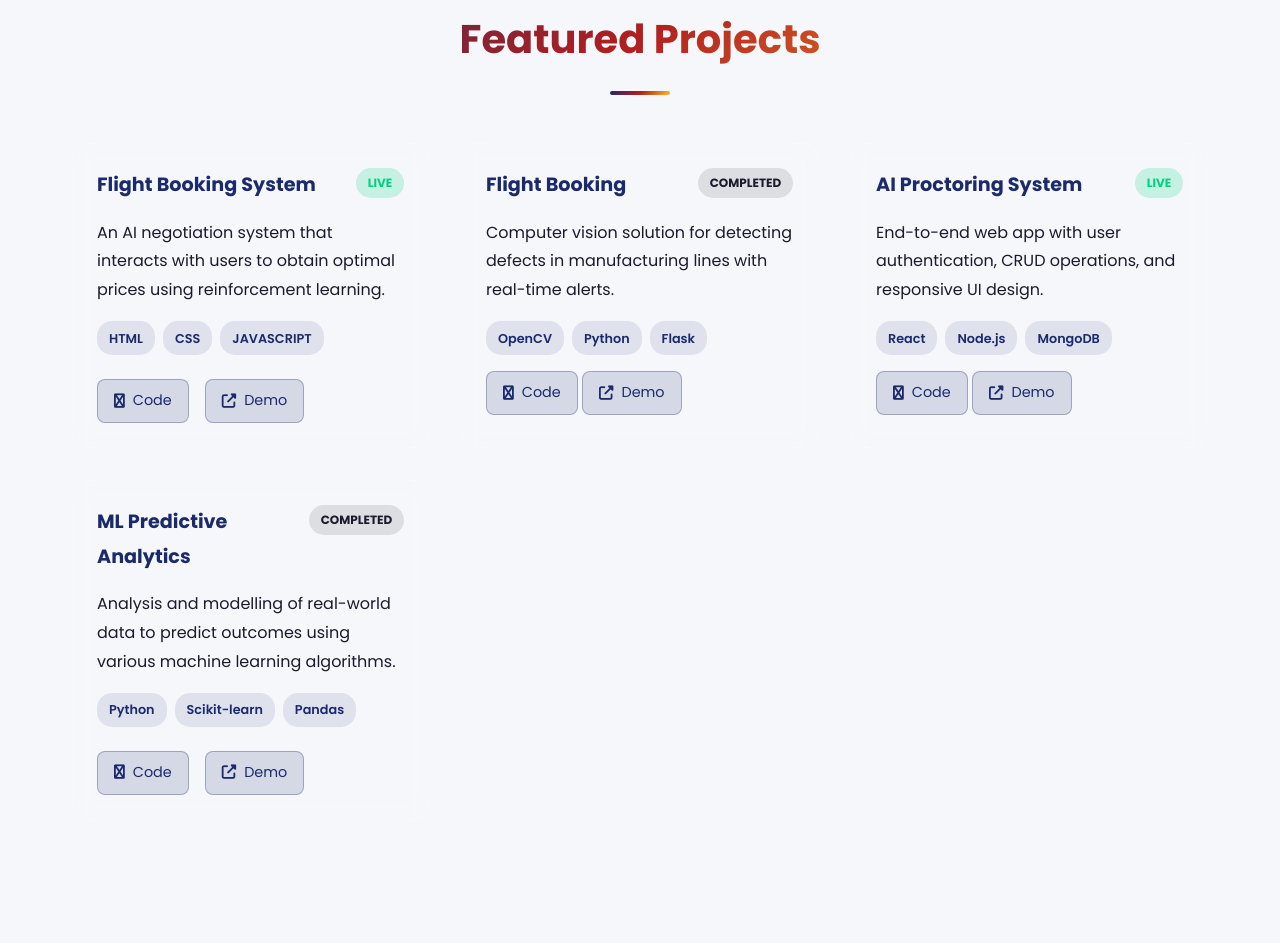
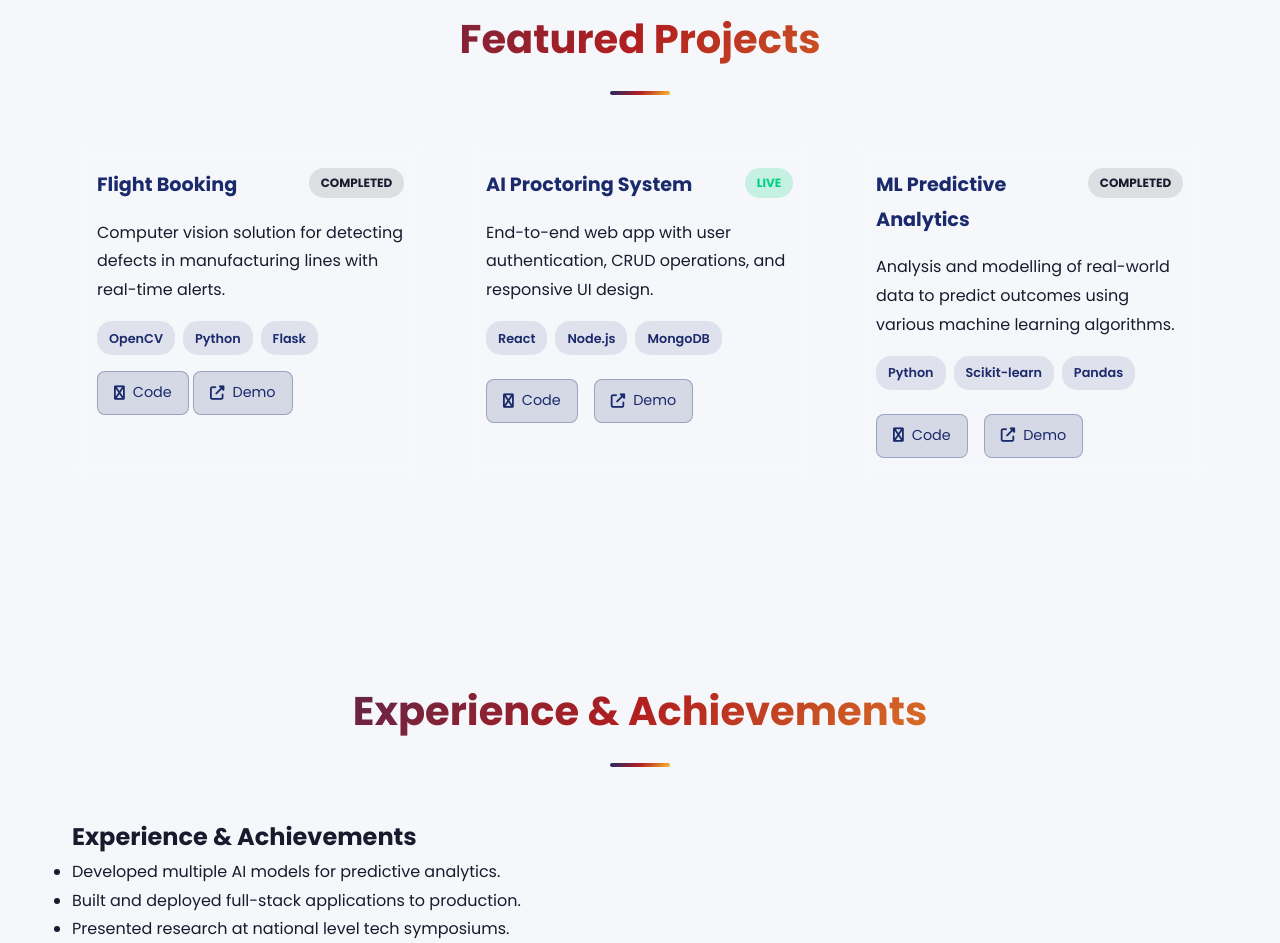
Before and after one commit to sachinraghav28/Portfolio, a website: page index.html in a window 1280 px wide. Shown: the part 1975-2918 px from the top of the page. Drawn offline with Linux system fonts and the light colour scheme.

Commit message:
Update index.html

```diff
--- a/index.html
+++ b/index.html
@@ -237,7 +237,7 @@
                 <div class="title-underline"></div>
             </div>
             <div class="projects-grid" id="projects-grid">
-                <div class="project-card">
+                <!-- <div class="project-card">
                     <div class="project-header">
                         <h3>Flight Booking System</h3>
                         <span class="project-status live">Live</span>
@@ -252,7 +252,7 @@
                         <a href="#" class="link-btn"><i class="fas fa-github"></i> Code</a>
                         <a href="#" class="link-btn"><i class="fas fa-external-link-alt"></i> Demo</a>
                     </div>
-                </div>
+                </div> -->
 
                 <div class="project-card">
                     <div class="project-header">
@@ -267,7 +267,7 @@
                     </div>
                     <div class="flightbookingandstatus.netlify.app">
                         <a href="#" class="link-btn"><i class="fas fa-github"></i> Code</a>
-                        <a href="flightbookingandstatus.netlify.app" class="link-btn"><i class="fas fa-external-link-alt"></i> Demo</a>
+                        <a href="https://flightbookingandstatus.netlify.app" class="link-btn"><i class="fas fa-external-link-alt"></i> Demo</a>
                     </div>
                 </div>
 
@@ -282,9 +282,9 @@
                         <span class="tech-badge">Node.js</span>
                         <span class="tech-badge">MongoDB</span>
                     </div>
-                    <div class="aiproctoringsystem.netlify.app">
+                    <div class="project-links">
                         <a href="#" class="link-btn"><i class="fas fa-github"></i> Code</a>
-                        <a href="iproctoringsystem.netlify.app" class="link-btn"><i class="fas fa-external-link-alt"></i> Demo</a>
+                        <a href="https://aiproctoringsystem.netlify.app" target="_blank" rel="noopener noreferrer" class="link-btn"><i class="fas fa-external-link-alt"></i> Demo</a>
                     </div>
                 </div>
 
```
